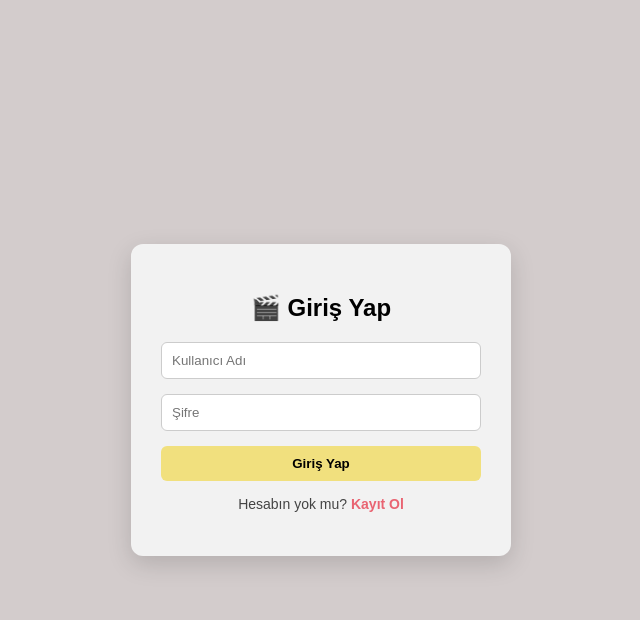
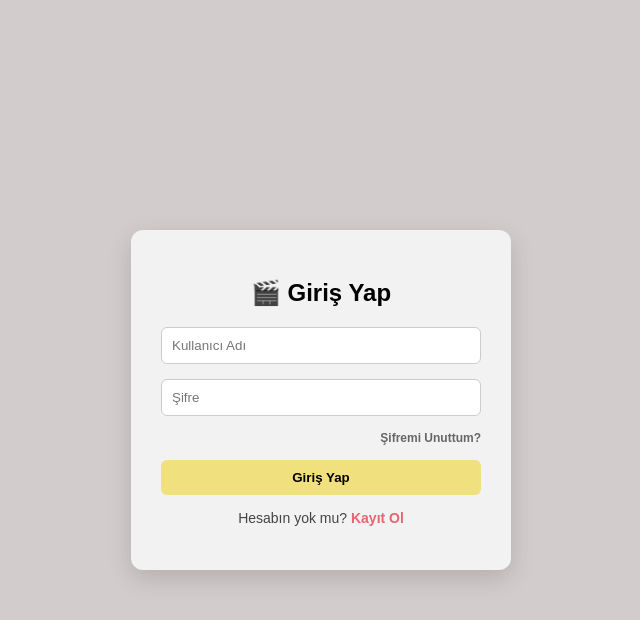
Before and after one commit to ozlemcan5/dizi_film_webapp, a Flask app: page /login in a window 1280 px wide. Shown: the top 620 px of the page, without its empty margins (319-959 px from the left). Run offline with Flask 3, Linux system fonts and the light colour scheme.

Commit message:
Update login.html

```diff
--- a/templates/login.html
+++ b/templates/login.html
@@ -11,6 +11,8 @@
         button { width: 100%; background: #f1e07e; color: #000; border: none; padding: 10px; font-weight: bold; border-radius: 6px; cursor: pointer; }
         p { text-align: center; font-size: 14px; margin-top: 15px; color: #444; }
         a { color: #e96472; text-decoration: none; font-weight: bold; }
+        .forgot-pass { display: block; text-align: right; font-size: 12px; margin-bottom: 15px; color: #666; text-decoration: none; }
+        .forgot-pass:hover { color: #e96472; }
         .alert { background: #e96472; color: white; padding: 10px; border-radius: 6px; margin-bottom: 15px; text-align: center; font-size: 14px; font-weight: bold; }
     </style>
 </head>
@@ -27,6 +29,7 @@
         <form method="POST">
             <input type="text" name="username" placeholder="Kullanıcı Adı" required>
             <input type="password" name="password" placeholder="Şifre" required>
+            <a href="{{ url_for('forgot_password') }}" class="forgot-pass">Şifremi Unuttum?</a>
             <button type="submit">Giriş Yap</button>
         </form>
         <p>Hesabın yok mu? <a href="{{ url_for('register') }}">Kayıt Ol</a></p>
```
